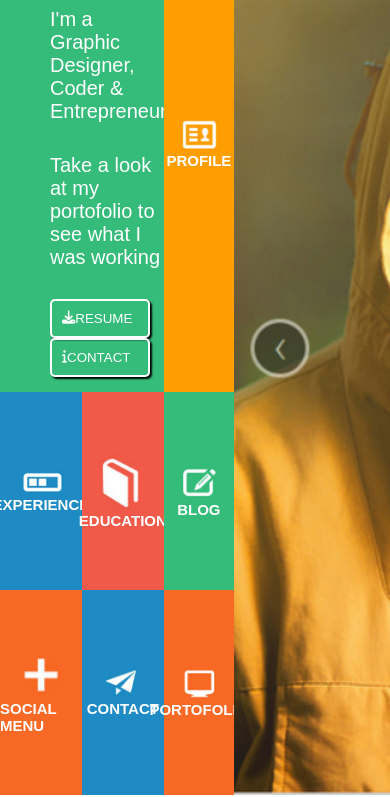
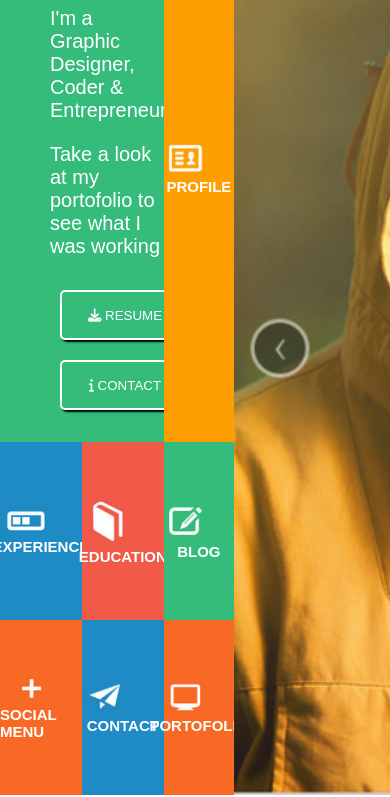
Before and after one commit to damiendeboudt/damien-evalfront, a plain HTML site: page index.html in a window 390 px wide. Shown: the part 105-902 px from the top of the page. Drawn offline with Linux system fonts and the light colour scheme.

Commit message:
version 1.4 responsive ok

```diff
--- a/index.html
+++ b/index.html
@@ -15,36 +15,36 @@
             <div>I'm a Graphic Designer, Coder & Entrepreneur.</div>
             <div>Take a look at my portofolio to see what I was working</div>
             <div>
-            <button><i class="fa-solid fa-download"></i>RESUME</button>
-            <button><i class="fa-solid fa-info"></i>CONTACT</button>
+            <button><i class="fa-solid fa-download"></i>  RESUME</button>
+            <button><i class="fa-solid fa-info"></i>  CONTACT</button>
             </div>
         </div>
         <div class="profile">
-            <img src="Capture1.PNG"alt="">
+            <a href=""><img src="Capture1.PNG"alt=""></a>
             <span>PROFILE</span>
         </div>
         <div class="exp">
-            <img src="Capture2.PNG" alt="">
+            <a href=""><img src="Capture2.PNG" alt=""></a>
             <span>EXPERIENCE</span>
         </div>
         <div class="educ">
-            <img src="Capture3.PNG" alt="">
+            <a href=""><img src="Capture3.PNG" alt=""></a>
             <span>EDUCATION</span>
         </div>
         <div class="blog">
-            <img src="Capture4.PNG" alt="">
+            <a href=""><img src="Capture4.PNG" alt=""></a>
             <span>BLOG</span>
         </div>
         <div class="social">
-            <img src="Capture5.PNG" alt="">
+            <a href=""><img src="Capture5.PNG" alt=""></a>
             <span>SOCIAL MENU</span>
         </div>
         <div class="contact">
-            <img src="Capture6.PNG" alt="">
+            <a href=""><img src="Capture6.PNG" alt=""></a>
             <span>CONTACT</span>
         </div>
         <div class="porto">
-            <img src="Capture7.PNG" alt="">
+            <a href=""><img src="Capture7.PNG" alt=""></a>
             <span>PORTOFOLIO</span>
         </div>
     </div>
--- a/style.css
+++ b/style.css
@@ -28,7 +28,7 @@ html{
     display: flex;
     flex-direction: column;
     font-size: 2rem;
-    justify-content: space-around;
+    justify-content: space-evenly;
     padding-left: 5rem;
 
 }
@@ -122,9 +122,9 @@ html{
 .brad button {
     background-color: rgba(0, 128, 0, 0);
     border: 2px solid white;
-    padding: 1rem;
-    display: inline-flex;
-    width: 10rem;
+    height: 5rem;
+margin: 1rem;
+    width: 13rem;
     box-shadow: 2px 2px 2px black;
     border-radius: 5px;
 }
```
